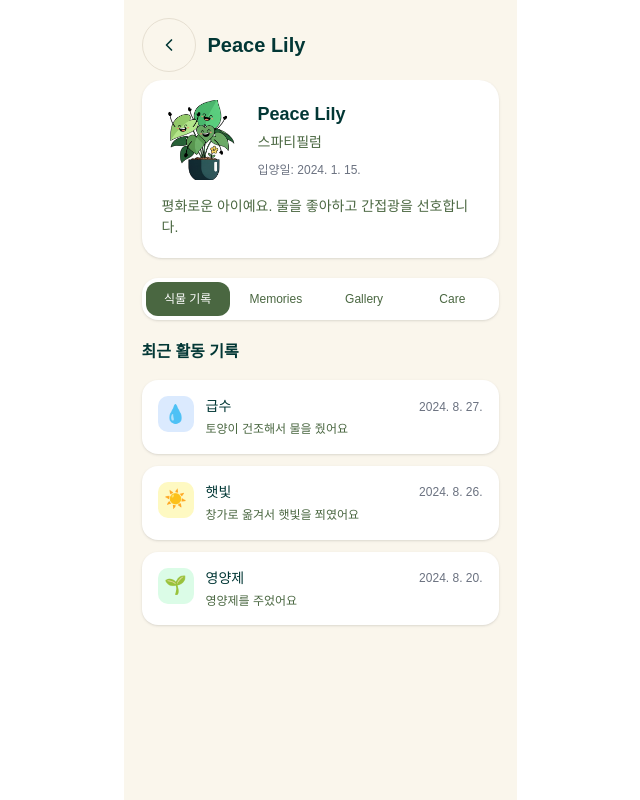
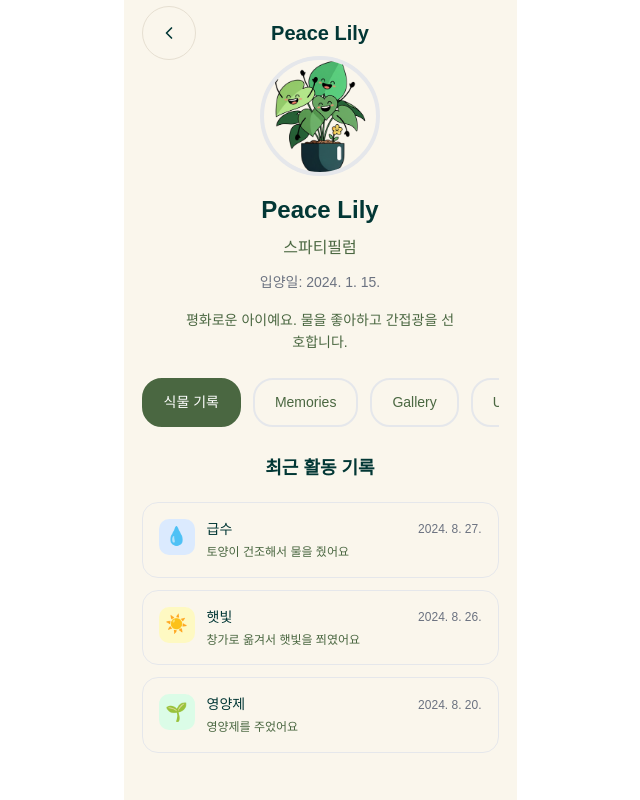
Before and after one commit to daybreaker42/KU-hackathon-2025, a Next.js app in the folder client/: page /myPlant/1 in a window 1280 px wide. Shown: the whole page, without its empty margins (320-960 px from the left). Built offline with nearby package versions, Linux system fonts and the light colour scheme.

Commit message:
feat: 식물 상세 페이지 헤더 및 프로필 섹션 레이아웃 개선 - 중앙 정렬 및 스타일 조정

```diff
--- a/client/app/myPlant/[id]/page.tsx
+++ b/client/app/myPlant/[id]/page.tsx
@@ -185,9 +185,9 @@ export default function PlantDetailPage() {
 
   return (
     <div className="min-h-screen max-h-screen flex flex-col bg-[#FAF6EC] overflow-hidden">
-      {/* 헤더 */}
-      <div className="flex items-center p-[18px] pb-[8px]">
-        <BackButton className="mr-[12px]" />
+      {/* 헤더 - 중앙정렬 */}
+      <div className="relative flex items-center justify-center p-[18px] pb-[8px]">
+        <BackButton className="absolute left-[18px]" />
         <h1 className="text-[#023735] font-bold text-[20px]">
           {plant.name}
         </h1>
@@ -195,12 +195,10 @@ export default function PlantDetailPage() {
 
       {/* 스크롤 가능한 컨텐츠 영역 */}
       <div className="flex-1 overflow-y-auto">
-        {/* 식물 정보 섹션 */}
-        <div className="px-[18px] pb-[20px]">
-          <div className="bg-white rounded-[20px] p-[20px] shadow-sm">
-            <div className="flex items-center space-x-[16px]">
-              {/* 식물 이미지 */}
-              <div className="relative w-[80px] h-[80px] rounded-[16px] overflow-hidden">
+        {/* 식물 프로필 섹션 - 원형 이미지와 세로 배치 */}
+        <div className="px-[18px] pb-[24px] flex flex-col items-center">
+          {/* 원형 식물 이미지 */}
+          <div className="relative w-[120px] h-[120px] rounded-full overflow-hidden mb-[16px] border-4 border-[#E5E7EB]">
             <Image
               src={plant.image}
               alt={plant.name}
@@ -209,70 +207,67 @@ export default function PlantDetailPage() {
             />
           </div>
 
-              {/* 식물 기본 정보 */}
-              <div className="flex-1">
-                <h2 className="text-[#023735] font-bold text-[18px] mb-[4px]">
+          {/* 식물 정보 - 세로 배치 */}
+          <div className="text-center">
+            <h2 className="text-[#023735] font-bold text-[24px] mb-[8px]">
               {plant.name}
             </h2>
-                <p className="text-[#4A6741] text-[14px] mb-[8px]">
+            <p className="text-[#4A6741] text-[16px] mb-[12px]">
               {plant.species}
             </p>
-                <p className="text-[#6B7280] text-[12px]">
+            <p className="text-[#6B7280] text-[14px] mb-[16px]">
               입양일: {new Date(plant.adoptionDate).toLocaleDateString('ko-KR')}
             </p>
-              </div>
-            </div>
-
             {/* 식물 설명 */}
-            <p className="text-[#4A6741] text-[14px] mt-[16px] leading-[1.5]">
+            <p className="text-[#4A6741] text-[14px] leading-[1.6] max-w-[280px]">
               {plant.description}
             </p>
           </div>
         </div>
 
-        {/* 탭 네비게이션 */}
-        <div className="px-[18px] mb-[20px]">
-          <div className="bg-white rounded-[16px] p-[4px] shadow-sm">
-            <div className="grid grid-cols-4 gap-[4px]">
+        {/* 탭 네비게이션 - 스크롤 방식 */}
+        <div className="px-[18px] mb-[24px]">
+          <div className="overflow-x-auto">
+            <div className="flex space-x-[12px] pb-[4px] min-w-max">
               <button
                 onClick={() => setActiveTab("records")}
-                className={`py-[8px] px-[8px] rounded-[12px] text-[12px] font-medium transition-colors ${
+                className={`py-[12px] px-[20px] rounded-[20px] text-[14px] font-medium transition-colors border-2 whitespace-nowrap ${
                   activeTab === "records"
-                    ? "bg-[#4A6741] text-white"
-                    : "text-[#4A6741] hover:bg-[#F3F4F6]"
+                  ? "bg-[#4A6741] text-white border-[#4A6741]"
+                  : "text-[#4A6741] border-[#E5E7EB] hover:border-[#4A6741]"
                 }`}
               >
                 식물 기록
               </button>
               <button
                 onClick={() => setActiveTab("memories")}
-                className={`py-[8px] px-[8px] rounded-[12px] text-[12px] font-medium transition-colors ${
+                className={`py-[12px] px-[20px] rounded-[20px] text-[14px] font-medium transition-colors border-2 whitespace-nowrap ${
                   activeTab === "memories"
-                    ? "bg-[#4A6741] text-white"
-                    : "text-[#4A6741] hover:bg-[#F3F4F6]"
+                  ? "bg-[#4A6741] text-white border-[#4A6741]"
+                  : "text-[#4A6741] border-[#E5E7EB] hover:border-[#4A6741]"
                 }`}
               >
                 Memories
               </button>
               <button
                 onClick={() => setActiveTab("gallery")}
-                className={`py-[8px] px-[8px] rounded-[12px] text-[12px] font-medium transition-colors ${
+                className={`py-[12px] px-[20px] rounded-[20px] text-[14px] font-medium transition-colors border-2 whitespace-nowrap ${
                   activeTab === "gallery"
-                    ? "bg-[#4A6741] text-white"
-                    : "text-[#4A6741] hover:bg-[#F3F4F6]"
+                  ? "bg-[#4A6741] text-white border-[#4A6741]"
+                  : "text-[#4A6741] border-[#E5E7EB] hover:border-[#4A6741]"
                 }`}
               >
                 Gallery
               </button>
               <button
                 onClick={() => setActiveTab("care")}
-                className={`py-[8px] px-[8px] rounded-[12px] text-[12px] font-medium transition-colors ${
+                className={`py-[12px] px-[20px] rounded-[20px] text-[14px] font-medium transition-colors border-2 whitespace-nowrap ${
                   activeTab === "care"
-                    ? "bg-[#4A6741] text-white"
-                    : "text-[#4A6741] hover:bg-[#F3F4F6]"
+                  ? "bg-[#4A6741] text-white border-[#4A6741]"
+                  : "text-[#4A6741] border-[#E5E7EB] hover:border-[#4A6741]"
                 }`}
               >
-                Care
+                Upcoming Care
               </button>
             </div>
           </div>
@@ -283,13 +278,13 @@ export default function PlantDetailPage() {
           {/* 식물 기록 탭 */}
           {activeTab === "records" && (
             <div className="space-y-[12px]">
-              <h3 className="text-[#023735] font-bold text-[16px] mb-[16px]">
+              <h3 className="text-[#023735] font-bold text-[18px] mb-[20px] text-center">
                 최근 활동 기록
               </h3>
               {records.map((record) => {
                 const typeInfo = getRecordTypeInfo(record.type);
                 return (
-                  <div key={record.id} className="bg-white rounded-[16px] p-[16px] shadow-sm">
+                  <div key={record.id} className="rounded-[16px] p-[16px] border border-[#E5E7EB]">
                     <div className="flex items-start space-x-[12px]">
                       <div className={`w-[36px] h-[36px] rounded-[10px] flex items-center justify-center text-[18px] ${typeInfo.color}`}>
                         {typeInfo.icon}
@@ -319,11 +314,11 @@ export default function PlantDetailPage() {
           {/* Memories 탭 */}
           {activeTab === "memories" && (
             <div className="space-y-[12px]">
-              <h3 className="text-[#023735] font-bold text-[16px] mb-[16px]">
+              <h3 className="text-[#023735] font-bold text-[18px] mb-[20px] text-center">
                 소중한 추억들
               </h3>
               {memories.map((memory) => (
-                <div key={memory.id} className="bg-white rounded-[16px] p-[16px] shadow-sm">
+                <div key={memory.id} className="rounded-[16px] p-[16px] border border-[#E5E7EB]">
                   <div className="flex items-start space-x-[12px]">
                     {memory.image && (
                       <div className="relative w-[60px] h-[60px] rounded-[12px] overflow-hidden flex-shrink-0">
@@ -357,14 +352,14 @@ export default function PlantDetailPage() {
           {/* Gallery 탭 */}
           {activeTab === "gallery" && (
             <div>
-              <h3 className="text-[#023735] font-bold text-[16px] mb-[16px]">
+              <h3 className="text-[#023735] font-bold text-[18px] mb-[20px] text-center">
                 성장 갤러리
               </h3>
               <div className="overflow-x-auto">
                 <div className="flex space-x-[12px] pb-[4px]">
                   {gallery.map((image) => (
                     <div key={image.id} className="flex-shrink-0 w-[120px]">
-                      <div className="relative w-[120px] h-[120px] rounded-[12px] overflow-hidden bg-gray-100">
+                      <div className="relative w-[120px] h-[120px] rounded-[12px] overflow-hidden border border-[#E5E7EB]">
                         <Image
                           src={image.url}
                           alt={image.caption || "식물 사진"}
@@ -392,12 +387,12 @@ export default function PlantDetailPage() {
           {/* Upcoming Care 탭 */}
           {activeTab === "care" && (
             <div className="space-y-[12px]">
-              <h3 className="text-[#023735] font-bold text-[16px] mb-[16px]">
+              <h3 className="text-[#023735] font-bold text-[18px] mb-[20px] text-center">
                 다가오는 돌봄 일정
               </h3>
 
               {/* 다음 급수일 */}
-              <div className="bg-white rounded-[16px] p-[16px] shadow-sm">
+              <div className="rounded-[16px] p-[16px] border border-[#E5E7EB]">
                 <div className="flex items-center space-x-[12px]">
                   <div className="w-[40px] h-[40px] rounded-[12px] bg-blue-100 flex items-center justify-center">
                     <span className="text-[20px]">💧</span>
@@ -420,7 +415,7 @@ export default function PlantDetailPage() {
               </div>
 
               {/* 다음 햇빛 쬐기일 */}
-              <div className="bg-white rounded-[16px] p-[16px] shadow-sm">
+              <div className="rounded-[16px] p-[16px] border border-[#E5E7EB]">
                 <div className="flex items-center space-x-[12px]">
                   <div className="w-[40px] h-[40px] rounded-[12px] bg-yellow-100 flex items-center justify-center">
                     <span className="text-[20px]">☀️</span>
@@ -443,7 +438,7 @@ export default function PlantDetailPage() {
               </div>
 
               {/* 마지막 활동 정보 */}
-              <div className="bg-[#F0F9FF] rounded-[16px] p-[16px] border border-[#E0F2FE]">
+              <div className="rounded-[16px] p-[16px] border-2 border-[#E0F2FE] bg-[#F0F9FF]">
                 <h4 className="text-[#023735] font-medium text-[14px] mb-[8px]">
                   최근 활동
                 </h4>
```
Lines whose indentation alone changed are shown as unchanged.
